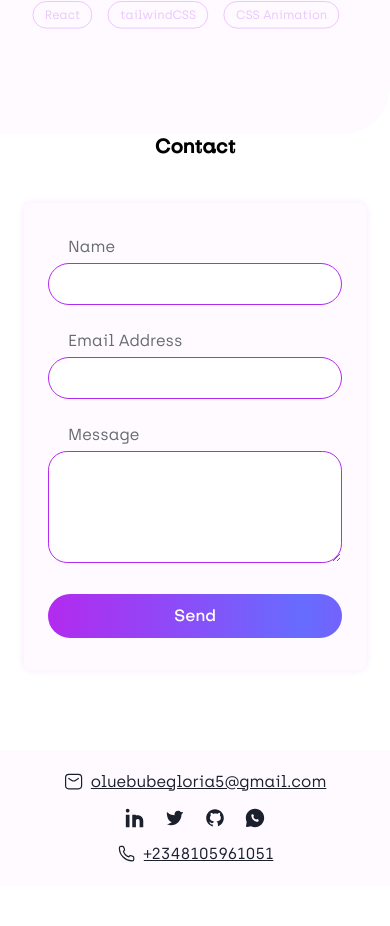
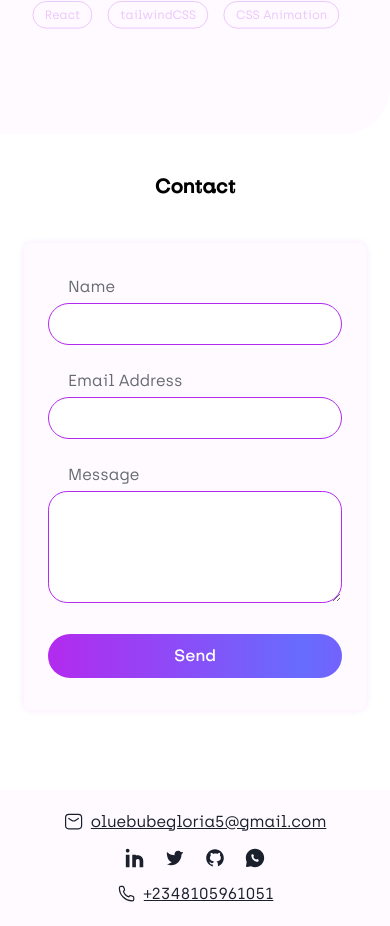
Before and after one commit to buberrie/portfolio, a Next.js app: page / in a window 390 px wide. Shown: the part 3073-3999 px from the top of the page. Before the commit the page ends 3959 px from the top, so only its background shows below. Built offline with nearby package versions, Linux system fonts and the light colour scheme.

Commit message:
Update ContactForm.jsx

```diff
--- a/components/contact-form/ContactForm.jsx
+++ b/components/contact-form/ContactForm.jsx
@@ -1,6 +1,6 @@
 export const ContactForm = () => {
   return (
-    <section id="contact-me" className=" padding-x mb-20 md:pt-20">
+    <section id="contact-me" className=" padding-x mb-20 md:pt-20 pt-10">
       <h2 className="text-center">Contact</h2>
       <div className=" w-full flex-center flex-col">
       <form action="https://public.herotofu.com/v1/53210c70-6edc-11ef-9149-238dc419cdff" method="post" accept-charset="UTF-8" className="box-shadow bg-blur border-color-base grid gap-6 rounded-[0.5rem] w-[30rem] max-w-full px-6 py-8">
```
